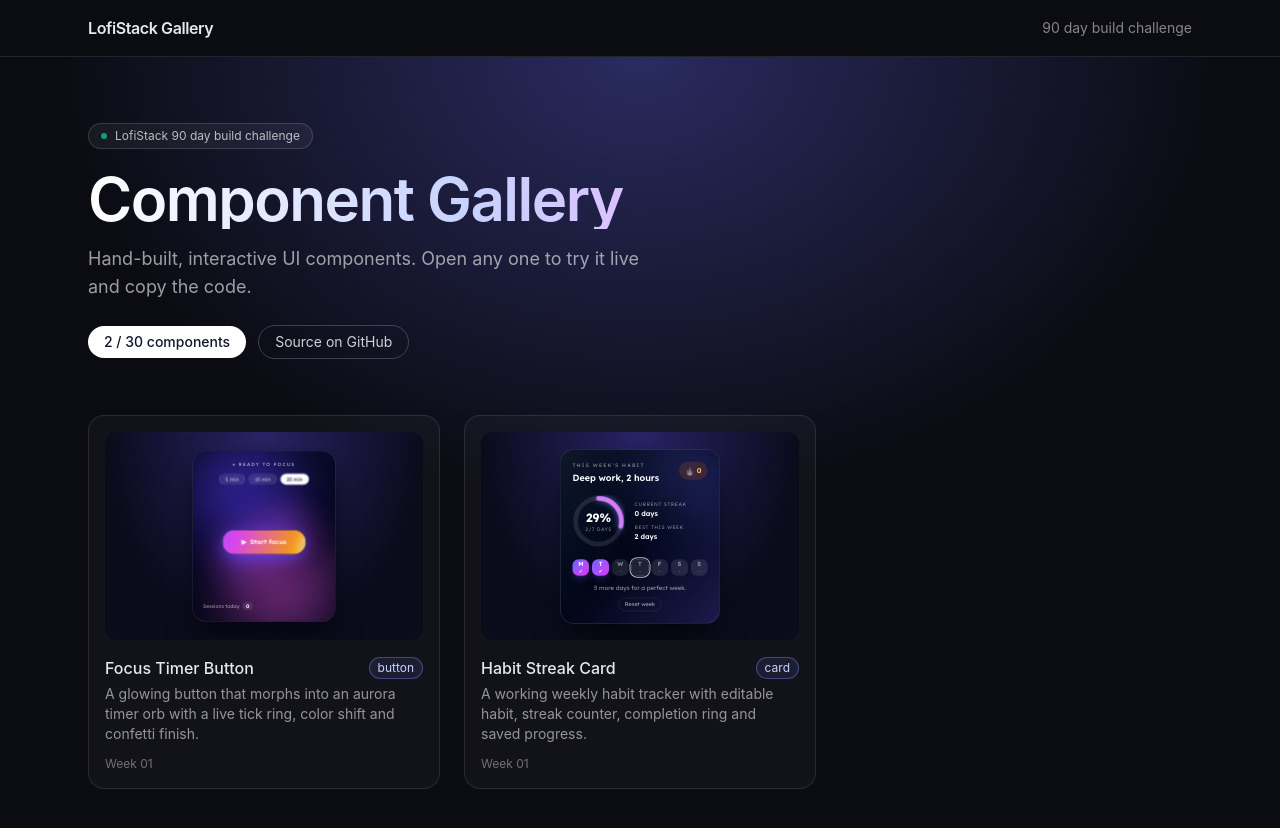
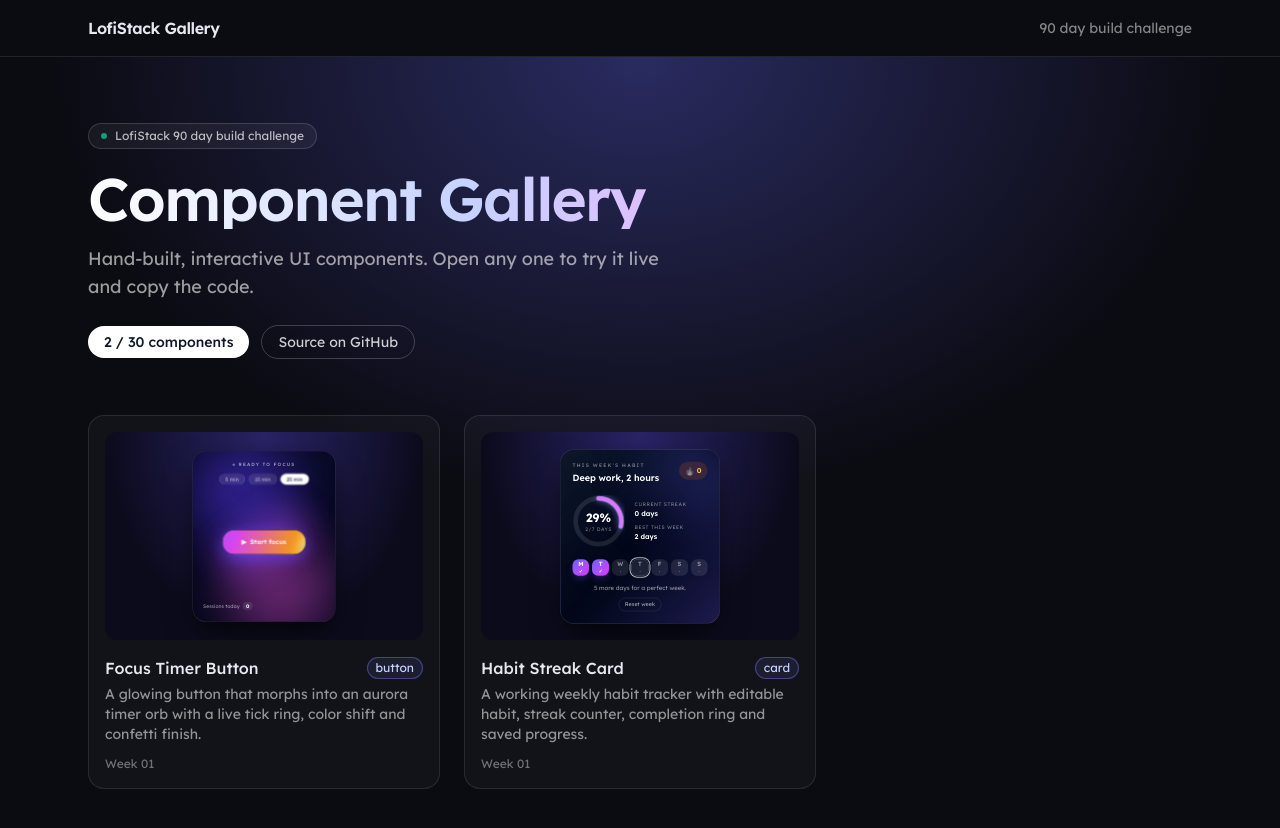
Before and after one commit to YomnaT09/lofistack-components, a Next.js app: page / in a window 1280 px wide. Shown: the top 828 px of the page. Built offline with nearby package versions, Linux system fonts and the light colour scheme.

Commit message:
Use Lexend across the whole gallery site
Co-Authored-By: Claude Sonnet 5.5 <noreply@anthropic.com>
Claude-Session: https://claude.ai/code/session_01WYCQuJLcqipv5wL9vETadV

```diff
--- a/app/globals.css
+++ b/app/globals.css
@@ -5,6 +5,7 @@
 }
 
 body {
+  font-family: var(--font-lexend), system-ui, sans-serif;
   background: #0b0b12;
   color: #e7e7ef;
 }
```
